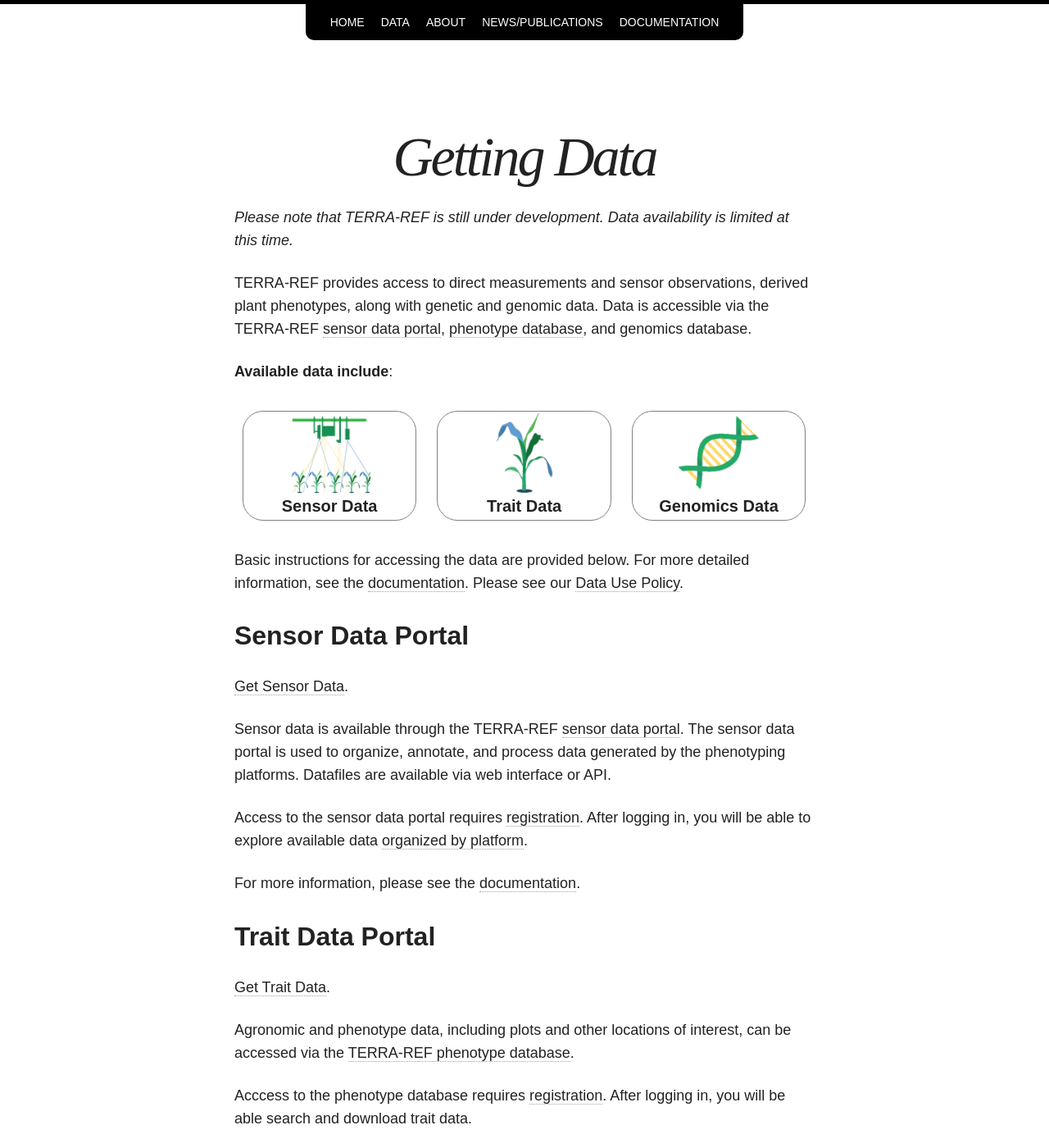
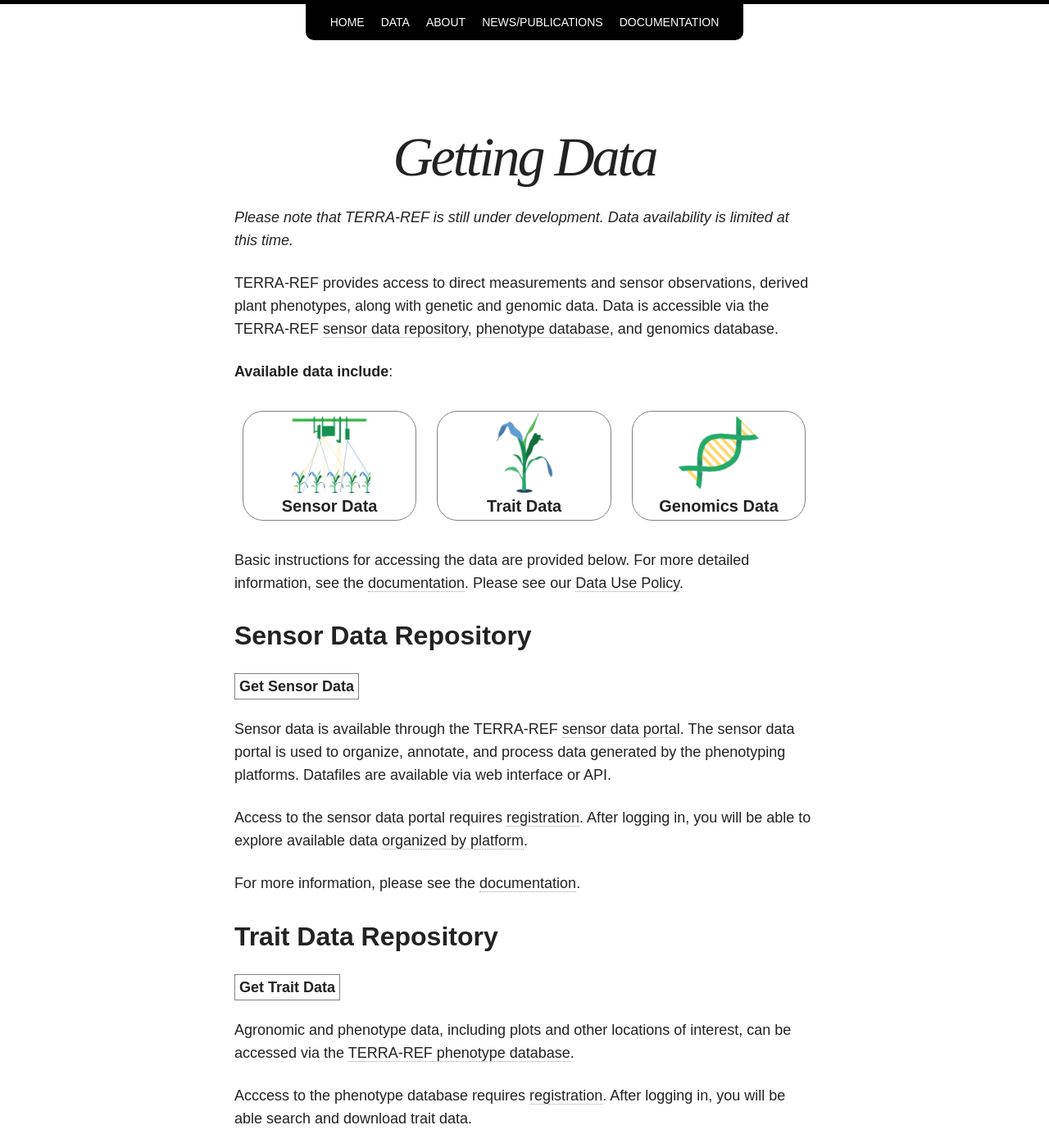
Before and after one commit to terra-reference/terraref.github.io, a Jekyll site: the page built from data/index.md, in a window 1280 px wide and 1400 px high. Shown: the whole window at 82% size. Built offline with Jekyll 4.4.1, drawn with Linux system fonts in a browser that asks for light colours; nearby versions of some CDN libraries; some of the changed text lies outside the part shown.

Commit message:
Added box around Get Data links

```diff
--- a/data/index.md
+++ b/data/index.md
@@ -5,7 +5,7 @@ title: Getting Data
 
 _Please note that TERRA-REF is still under development. Data availability is limited at this time._
 
-TERRA-REF provides access to direct measurements and sensor observations, derived plant phenotypes, along with genetic and genomic data. Data is accessible via the TERRA-REF [sensor data portal](https://terraref.ncsa.illinois.edu/clowder/){:target="_blank"}, [phenotype database](https://terraref.ncsa.illinois.edu/bety/){:target="_blank"}, and genomics database.
+TERRA-REF provides access to direct measurements and sensor observations, derived plant phenotypes, along with genetic and genomic data. Data is accessible via the TERRA-REF [sensor data repository](https://terraref.ncsa.illinois.edu/clowder/){:target="_blank"}, [phenotype database](https://terraref.ncsa.illinois.edu/bety/){:target="_blank"}, and genomics database.
 
 
 
@@ -31,8 +31,10 @@ TERRA-REF provides access to direct measurements and sensor observations, derive
 
 Basic instructions for accessing the data are provided below.  For more detailed information, see the <a href="https://terraref.gitbooks.io/terraref-documentation/content/user/how-to-access-data.html">documentation</a>.  Please see our [Data Use Policy](https://terraref.gitbooks.io/terraref-documentation/content/user/data_release_policy.html){:target="_blank"}.
 
-## Sensor Data Portal
-[Get Sensor Data](https://terraref.ncsa.illinois.edu/clowder/){:target="_blank"}.
+## Sensor Data Repository
+<span style="border: 1px solid gray; padding: 5px">
+**[Get Sensor Data](https://terraref.ncsa.illinois.edu/clowder/){:target="_blank"}**
+</span>
 
 Sensor data is available through the TERRA-REF [sensor data portal](https://terraref.ncsa.illinois.edu/clowder/){:target="_blank"}.  The sensor data portal is used to organize, annotate, and process data generated by the phenotyping platforms.  Datafiles are available via web interface or API.
 
@@ -41,9 +43,11 @@ Access to the sensor data portal requires [registration](https://terraref.ncsa.i
 For more information, please see the <a href="https://terraref.gitbooks.io/terraref-documentation/content/user/using-clowder.html">documentation</a>.
 
 
-## Trait Data Portal
+## Trait Data Repository
 
-[Get Trait Data](https://terraref.ncsa.illinois.edu/bety/){:target="_blank"}.
+<span style="border: 1px solid gray; padding: 5px">
+**[Get Trait Data](https://terraref.ncsa.illinois.edu/bety/){:target="_blank"}**
+</span>
 
 Agronomic and phenotype data, including plots and other locations of interest, can be accessed via the [TERRA-REF phenotype database](https://terraref.ncsa.illinois.edu/bety/){:target="_blank"}.
 
@@ -52,6 +56,6 @@ Acccess to the phenotype database requires [registration](https://terraref.ncsa.
 For more information, please see the <a href="https://terraref.gitbooks.io/terraref-documentation/content/user/using-betydb.html">documentation</a>.
 
 
-## Genomics Data Portal
+## Genomics Data Repository
 
-Coming soon.
+Coming in 2017.
```
